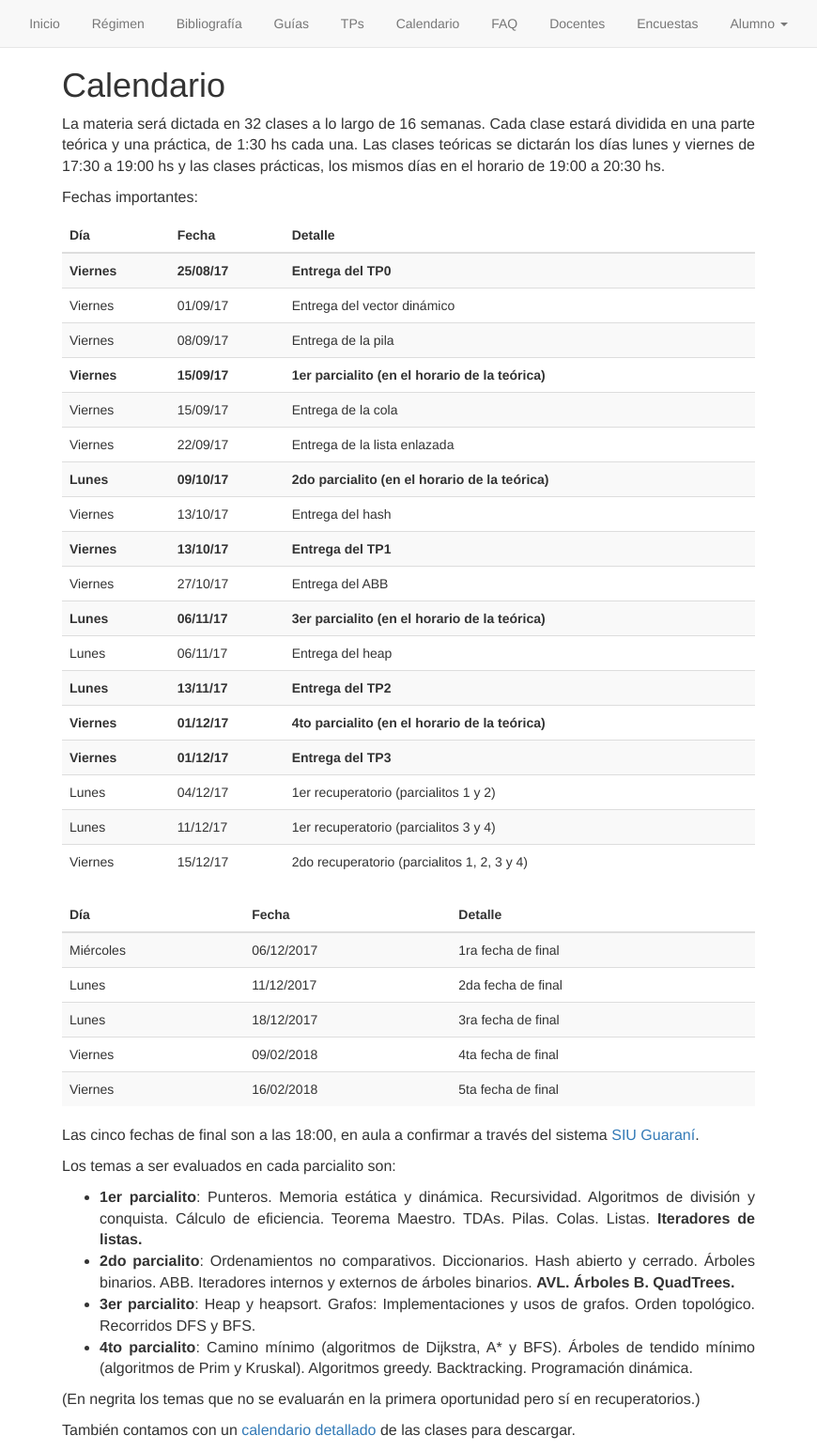
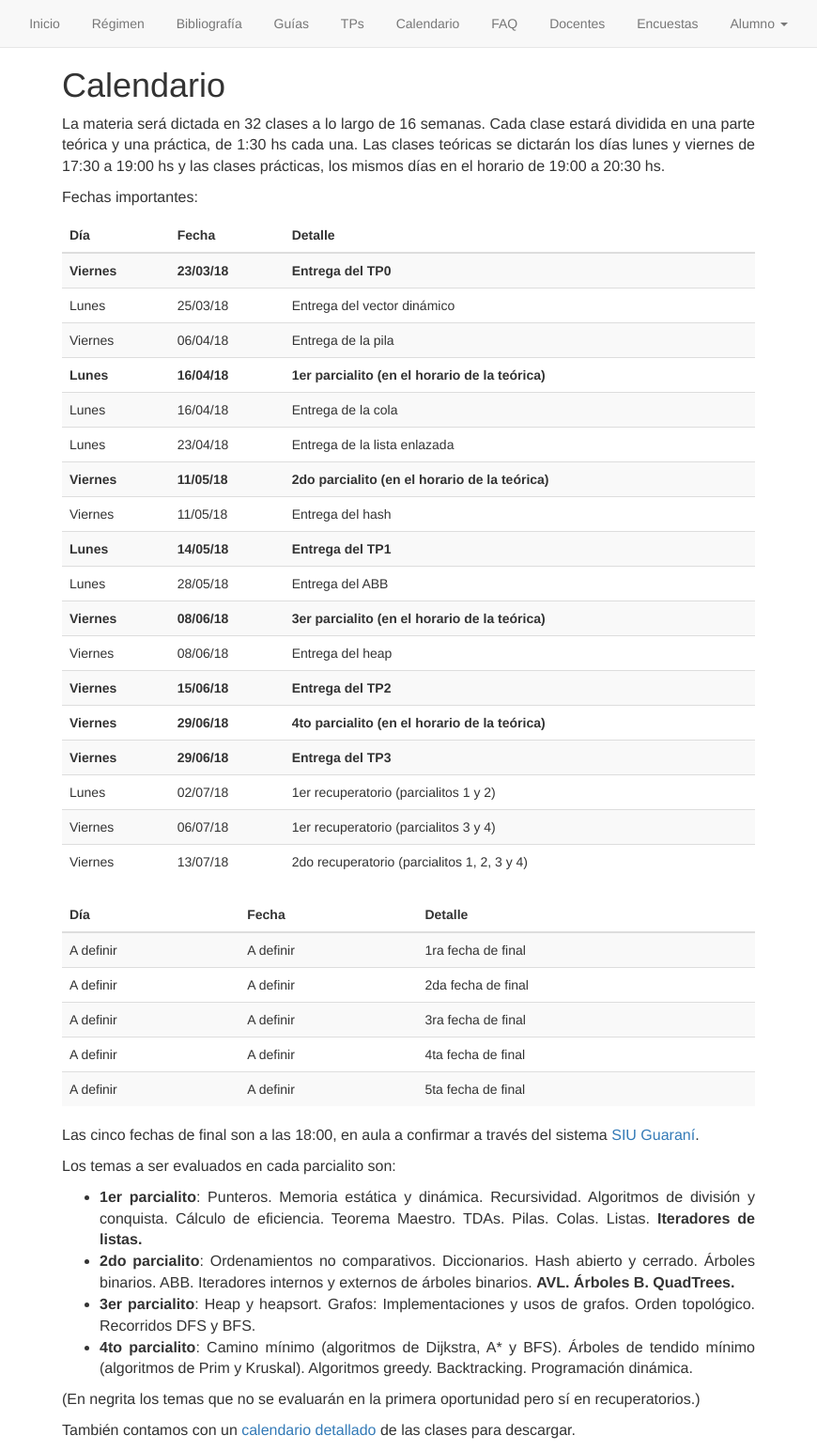
Before and after one commit to algoritmos-rw/algoritmos, a Jekyll site: the page built from static/05_calendario.md, in a window 1280 px wide. Shown: the whole page at 94% size, without its empty margins (205-1075 px from the left). Built offline with Jekyll 4.4.1, drawn with Linux system fonts in a browser that asks for light colours.

Commit message:
Formulario de alta y calendario para el 1c2018.

```diff
--- a/static/05_calendario.md
+++ b/static/05_calendario.md
@@ -16,33 +16,33 @@ Fechas importantes:
 {: .table .table-striped}
 | Día         |   Fecha      |      Detalle     |
 |-------------|--------------|------------------|
-| **Viernes** | **25/08/17** | **Entrega del TP0** |
-| Viernes     | 01/09/17     | Entrega del vector dinámico |
-| Viernes     | 08/09/17     | Entrega de la pila |
-| **Viernes** | **15/09/17** | **1er parcialito (en el horario de la teórica)** |
-| Viernes     | 15/09/17     | Entrega de la cola |
-| Viernes     | 22/09/17     | Entrega de la lista enlazada |
-| **Lunes**   | **09/10/17** | **2do parcialito (en el horario de la teórica)** |
-| Viernes     | 13/10/17     | Entrega del hash |
-| **Viernes** | **13/10/17** | **Entrega del TP1** |
-| Viernes     | 27/10/17     | Entrega del ABB |
-| **Lunes**   | **06/11/17** | **3er parcialito (en el horario de la teórica)** |
-| Lunes       | 06/11/17     | Entrega del heap |
-| **Lunes**   | **13/11/17** | **Entrega del TP2** |
-| **Viernes** | **01/12/17** | **4to parcialito (en el horario de la teórica)** |
-| **Viernes** | **01/12/17** | **Entrega del TP3** |
-| Lunes       | 04/12/17     | 1er recuperatorio (parcialitos 1 y 2) |
-| Lunes       | 11/12/17     | 1er recuperatorio (parcialitos 3 y 4) |
-| Viernes     | 15/12/17     | 2do recuperatorio (parcialitos 1, 2, 3 y 4) |
+| **Viernes** | **23/03/18** | **Entrega del TP0** |
+| Lunes       | 25/03/18     | Entrega del vector dinámico |
+| Viernes     | 06/04/18     | Entrega de la pila |
+| **Lunes**   | **16/04/18** | **1er parcialito (en el horario de la teórica)** |
+| Lunes       | 16/04/18     | Entrega de la cola |
+| Lunes       | 23/04/18     | Entrega de la lista enlazada |
+| **Viernes** | **11/05/18** | **2do parcialito (en el horario de la teórica)** |
+| Viernes     | 11/05/18     | Entrega del hash |
+| **Lunes**   | **14/05/18** | **Entrega del TP1** |
+| Lunes       | 28/05/18     | Entrega del ABB |
+| **Viernes** | **08/06/18** | **3er parcialito (en el horario de la teórica)** |
+| Viernes     | 08/06/18     | Entrega del heap |
+| **Viernes** | **15/06/18** | **Entrega del TP2** |
+| **Viernes** | **29/06/18** | **4to parcialito (en el horario de la teórica)** |
+| **Viernes** | **29/06/18** | **Entrega del TP3** |
+| Lunes       | 02/07/18     | 1er recuperatorio (parcialitos 1 y 2) |
+| Viernes     | 06/07/18     | 1er recuperatorio (parcialitos 3 y 4) |
+| Viernes     | 13/07/18     | 2do recuperatorio (parcialitos 1, 2, 3 y 4) |
 
 {: .table .table-striped}
-| Día         | Fecha        | Detalle            |
-|- -----------|--------------|--------------------|
-| Miércoles   | 06/12/2017   | 1ra fecha de final |
-| Lunes       | 11/12/2017   | 2da fecha de final |
-| Lunes       | 18/12/2017   | 3ra fecha de final |
-| Viernes     | 09/02/2018   | 4ta fecha de final |
-| Viernes     | 16/02/2018   | 5ta fecha de final |
+| Día         | Fecha       | Detalle            |
+|- -----------|-------------|--------------------|
+| A definir   | A definir   | 1ra fecha de final |
+| A definir   | A definir   | 2da fecha de final |
+| A definir   | A definir   | 3ra fecha de final |
+| A definir   | A definir   | 4ta fecha de final |
+| A definir   | A definir   | 5ta fecha de final |
 
 Las cinco fechas de final son a las 18:00, en aula a confirmar a través
 del sistema [SIU Guaraní](http://guaranigrado.fi.uba.ar/autogestion/).
@@ -55,4 +55,4 @@ Los temas a ser evaluados en cada parcialito son:
 
 (En negrita los temas que no se evaluarán en la primera oportunidad pero sí en recuperatorios.)
 
-También contamos con un [calendario detallado](https://docs.google.com/spreadsheets/d/e/2PACX-1vSB6XSrrr8DApYSShBEgudIIlqQbjDxzru-_8P3mq5YYBlFMsnwDt1u635w4D_lbi0mZCJu35-uLLx-/pubhtml?gid=8&single=true) de las clases para descargar.
+También contamos con un [calendario detallado](https://docs.google.com/spreadsheets/d/e/2PACX-1vT3ZlR8CUHPbk2EJMstUziRXGcjfqazkr81PdT7iRfm7D0-cHDYiIKxDHRMU3rNhG_pNPC8xNtePtRa/pubhtml?gid=8&single=true) de las clases para descargar.
```
Also changed, not shown: _posts/2018-03-12-calendario-1c2018.md (added, +8 -0 lines), _posts/2018-03-12-formulario-alta.md (added, +9 -0 lines).
